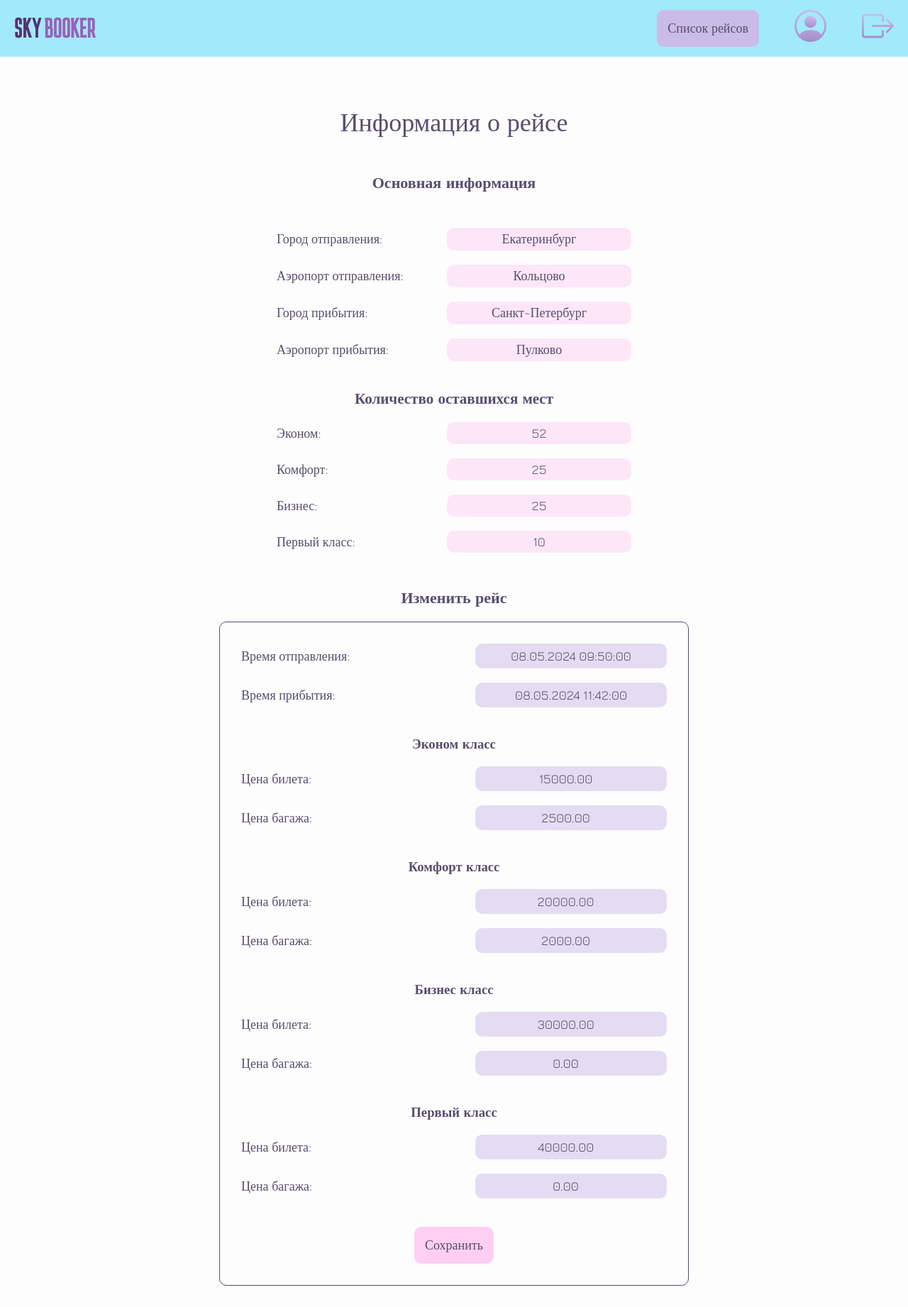
After one commit to Marina-Kits/SkyBooker-project, a Django app: page /flights/1/edit/ in a window 1280 px wide. The commit adds this page. Shown: the whole page at 71% size. Run offline with Django 5.2, Linux system fonts and the light colour scheme; a user stored in the database is signed in; data comes from the database, SQL or seed files in the repository; both versions use the stored data as it was after the commit; parts of the project's set-up code (start-up, migrations or seed data) failed here and were passed over.

Commit message:
add flight edit page

```diff
--- a/skybooker/main/forms.py
+++ b/skybooker/main/forms.py
@@ -1,7 +1,7 @@
 from django import forms
 from django.forms import SelectDateWidget, DateTimeInput
 
-from .models import Flight, FlightClassInfo, Airport
+from .models import Flight, FlightClassInfo, Airport, Tickets
 
 
 class FlightForm(forms.ModelForm):
@@ -36,3 +36,54 @@ class AirportForm(forms.ModelForm):
         super().__init__(*args, **kwargs)
         self.fields['name'].label = 'Название'
         self.fields['city'].label = 'Город'
+
+
+class FlightUpdateForm(forms.ModelForm):
+    departure_time = forms.DateTimeField(label='Время отправления')
+    arrival_time = forms.DateTimeField(label='Время прибытия')
+
+    economy_ticket_price = forms.DecimalField(label='Цена билета')
+    economy_luggage_price = forms.DecimalField(label='Цена багажа')
+
+    comfort_ticket_price = forms.DecimalField(label='Цена билета')
+    comfort_luggage_price = forms.DecimalField(label='Цена багажа')
+
+    business_ticket_price = forms.DecimalField(label='Цена билета')
+    business_luggage_price = forms.DecimalField(label='Цена багажа')
+
+    first_class_ticket_price = forms.DecimalField(label='Цена билета')
+    first_class_luggage_price = forms.DecimalField(label='Цена багажа')
+
+    class Meta:
+        model = Flight
+        fields = ['departure_time', 'arrival_time']
+
+    def __init__(self, *args, **kwargs):
+        super().__init__(*args, **kwargs)
+        if self.instance:
+            for service_class, _ in Tickets.CLASS_CHOICES:
+                try:
+                    flight_class_info = self.instance.flightclassinfo_set.get(service_class=service_class)
+                    self.fields[f'{service_class}_ticket_price'].initial = flight_class_info.ticket_price
+                    self.fields[f'{service_class}_luggage_price'].initial = flight_class_info.luggage_price
+                except FlightClassInfo.DoesNotExist:
+                    pass
+
+    def save(self, commit=True):
+        flight = super().save(commit=False)
+        for service_class, _ in Tickets.CLASS_CHOICES:
+            try:
+                flight_class_info = flight.flightclassinfo_set.get(service_class=service_class)
+                flight_class_info.ticket_price = self.cleaned_data[f'{service_class}_ticket_price']
+                flight_class_info.luggage_price = self.cleaned_data[f'{service_class}_luggage_price']
+                flight_class_info.save()
+            except FlightClassInfo.DoesNotExist:
+                FlightClassInfo.objects.create(
+                    flight=flight,
+                    service_class=service_class,
+                    ticket_price=self.cleaned_data[f'{service_class}_ticket_price'],
+                    luggage_price=self.cleaned_data[f'{service_class}_luggage_price']
+                )
+        if commit:
+            flight.save()
+        return flight
--- a/skybooker/main/urls.py
+++ b/skybooker/main/urls.py
@@ -14,4 +14,5 @@ urlpatterns = [
     path('create-flight/', create_flight, name='create_flight'),
     path('create-airport/', create_airport, name='create_airport'),
     path('flights/', FlightListView.as_view(), name='flight_list'),
+    path('flights/<int:flight_id>/edit/', views.flight_info_and_edit, name='flight_info_edit'),
 ]
--- a/skybooker/main/views.py
+++ b/skybooker/main/views.py
@@ -8,7 +8,7 @@ from django.utils.decorators import method_decorator
 
 from .models import Passenger, Airport, Tickets
 from .models import Flight
-from .forms import FlightForm
+from .forms import FlightForm, FlightUpdateForm
 from django.views.generic import ListView, CreateView
 from django.shortcuts import render, redirect
 from .forms import FlightForm, AirportForm
@@ -119,10 +119,23 @@ def create_airport(request):
             airport_name = request.POST.get('name')
             existing_airport = Airport.objects.filter(name=airport_name).exists()
             if existing_airport:
-                return render(request, 'main/airport_create.html', {'airport_form': airport_form, 'error_message': 'Airport with the same name already exists'})
+                return render(request, 'main/airport_create.html', {'airport_form': airport_form, 'error_message': 'Аэропорт с таким названием уже существует'})
             else:
                 airport = airport_form.save()
                 return redirect('main:create_flight')
     else:
         airport_form = AirportForm()
     return render(request, 'main/airport_create.html', {'airport_form': airport_form})
+
+
+@admin_required
+def flight_info_and_edit(request, flight_id):
+    flight = get_object_or_404(Flight, id=flight_id)
+    if request.method == 'POST':
+        form = FlightUpdateForm(request.POST, instance=flight)
+        if form.is_valid():
+            form.save()
+            return redirect('main:flight_list')
+    else:
+        form = FlightUpdateForm(instance=flight)
+    return render(request, 'main/flight_info_edit.html', {'flight': flight, 'form': form})
--- a/skybooker/static/css/flight-airport-create.css
+++ b/skybooker/static/css/flight-airport-create.css
@@ -70,3 +70,35 @@ form p{
     background-color: var(--violet-color);
     box-shadow: 0px 0px 10px 0px rgba(198, 175, 238, .7);
 }
+
+
+h3{
+    margin-top: 20px;
+    font-weight: 600;
+    align-self: center;
+}
+#flight-main-info,
+#remaining-seats-number{
+    display: flex;
+    flex-direction: column;
+    gap: 20px;
+    width: 500px;
+    font-size: 18px;
+}
+.flight-info-container,
+#remaining-seats-number > li{
+    display: flex;
+    justify-content: space-between;
+    align-items: center;
+}
+#edit-flight-form{
+    margin-top: -30px;
+}
+.flight-info-value{
+    display: block;
+    width: 250px;
+    padding: 5px;
+    background-color: var(--pink-light);
+    border-radius: 10px;
+    text-align: center;
+}
--- /dev/null
+++ b/skybooker/templates/main/flight_info_edit.html
@@ -0,0 +1,89 @@
+{% extends 'main/head-template.html' %}
+{% load static %}
+{% block styles %}
+    <link rel="stylesheet" href="{% static 'css/flight-airport-create.css' %}">
+{% endblock %}
+{% block title %}Информация о рейсе{% endblock %}
+{% block content %}
+    {% include 'main/header.html' %}
+    <section id="main-content">
+        <h1>Информация о рейсе</h1>
+        <h2>Основная информация</h2>
+        <div id="flight-main-info">
+            <div class="flight-info-container">
+                <p>Город отправления:</p>
+                <p class="flight-info-value">{{ flight.departure_airport.city }}</p>
+            </div>
+            <div class="flight-info-container">
+                <p>Аэропорт отправления:</p>
+                <p class="flight-info-value">{{ flight.departure_airport.name }}</p>
+            </div>
+            <div class="flight-info-container">
+                <p>Город прибытия:</p>
+                <p class="flight-info-value">{{ flight.arrival_airport.city }}</p>
+            </div>
+            <div class="flight-info-container">
+                <p>Аэропорт прибытия:</p>
+                <p class="flight-info-value">{{ flight.arrival_airport.name }}</p>
+            </div>
+            <h3>Количество оставшихся мест</h3>
+            <ul id="remaining-seats-number">
+                {% for flight_class_info in flight.flightclassinfo_set.all %}
+                    <li>
+                        <p>{{ flight_class_info.get_service_class_display }}:</p>
+                        <p class="flight-info-value">{{ flight_class_info.seats_number }}</p>
+                    </li>
+                {% endfor %}
+            </ul>
+        </div>
+        <h2>Изменить рейс</h2>
+        <form method="post" id="edit-flight-form">
+            {% csrf_token %}
+            <p>
+                {{ form.departure_time.label_tag }}
+                {{ form.departure_time }}
+            </p>
+            <p>
+                {{ form.arrival_time.label_tag }}
+                {{ form.arrival_time }}
+            </p>
+            <h3>Эконом класс</h3>
+            <p>
+                {{ form.economy_ticket_price.label_tag }}
+                {{ form.economy_ticket_price }}
+            </p>
+            <p>
+                {{ form.economy_luggage_price.label_tag }}
+                {{ form.economy_luggage_price }}
+            </p>
+            <h3>Комфорт класс</h3>
+            <p>
+                {{ form.comfort_ticket_price.label_tag }}
+                {{ form.comfort_ticket_price }}
+            </p>
+            <p>
+                {{ form.comfort_luggage_price.label_tag }}
+                {{ form.comfort_luggage_price }}
+            </p>
+            <h3>Бизнес класс</h3>
+            <p>
+                {{ form.business_ticket_price.label_tag }}
+                {{ form.business_ticket_price }}
+            </p>
+            <p>
+                {{ form.business_luggage_price.label_tag }}
+                {{ form.business_luggage_price }}
+            </p>
+            <h3>Первый класс</h3>
+            <p>
+                {{ form.first_class_ticket_price.label_tag }}
+                {{ form.first_class_ticket_price }}
+            </p>
+            <p>
+                {{ form.first_class_luggage_price.label_tag }}
+                {{ form.first_class_luggage_price }}
+            </p>
+            <button type="submit">Сохранить</button>
+        </form>
+    </section>
+{% endblock %}
--- a/skybooker/templates/main/flight_list.html
+++ b/skybooker/templates/main/flight_list.html
@@ -40,7 +40,7 @@
                                 {% endfor %}
                             </ul>
                         </div>
-                        <button class="open-flight-info">Открыть информацию</button>
+                            <a href="{% url 'main:flight_info_edit' flight.id %}" class="open-flight-info">Открыть информацию</a>
                     </div>
                 </li>
             {% endfor %}
--- a/skybooker/templates/main/profile.html
+++ b/skybooker/templates/main/profile.html
@@ -52,7 +52,7 @@
                 </ul>
                 <button type="submit">Добавить пассажира</button>
             </form>
-            <ul id="profile-passengers-list">
+            <ul id="profile-passengers-list" style="display: none;">
                 {% for passenger in user.passengers.all %}
                     <li class="profile-passenger-info">{% include 'main/passenger-card.html' %}</li>
                 {% empty %}
@@ -93,7 +93,7 @@
         $(document).ready(function() {
         $(document).on('click', '.delete-passenger-button', function() {
             var passengerId = $(this).data('passenger-id');
-            if (confirm('Are you sure you want to delete this passenger?')) {
+            if (confirm('Удалить пассажира?')) {
                 $.ajax({
                     url: '/delete-passenger/' + passengerId + '/',
                     type: 'POST',
```
Also changed, not shown: skybooker/static/css/profile.css (+20 -0 lines), skybooker/static/css/ticket.css (+13 -2 lines), skybooker/db.sqlite3.
